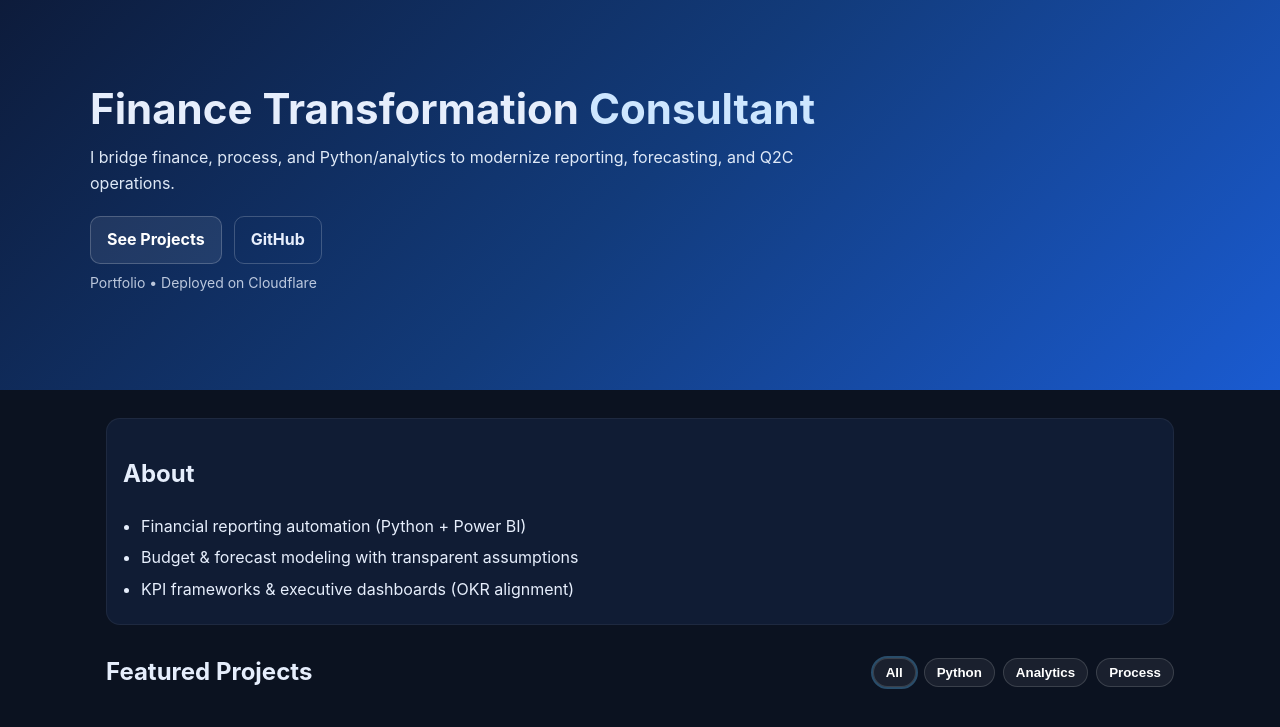
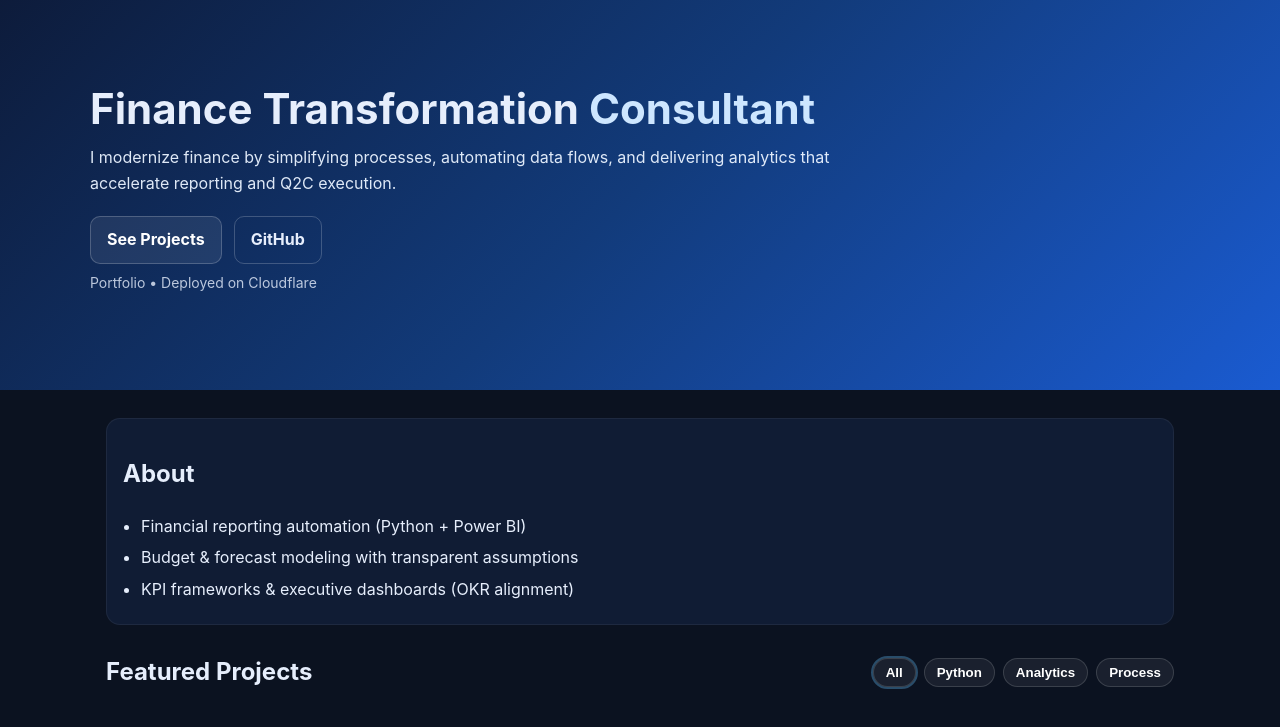
Before and after one commit to selvera247/finance-portfolio, a plain HTML site: page index.html in a window 1280 px wide. Shown: the part 60-787 px from the top of the page. Drawn offline with Linux system fonts and the light colour scheme; files whose address does not match are found by name.

Commit message:
Update index.html

```diff
--- a/index.html
+++ b/index.html
@@ -27,7 +27,7 @@
   <section class="hero">
     <div class="hero__content">
       <h1>Finance Transformation <span class="accent">Consultant</span></h1>
-      <p class="subtitle">I bridge finance, process, and Python/analytics to modernize reporting, forecasting, and Q2C operations.</p>
+      <p class="subtitle">I modernize finance by simplifying processes, automating data flows, and delivering analytics that accelerate reporting and Q2C execution.</p>
       <div class="cta">
         <a class="btn primary" href="#projects">See Projects</a>
         <a class="btn ghost" href="https://github.com/your-username/your-repo" target="_blank" rel="noopener">GitHub</a>
```
